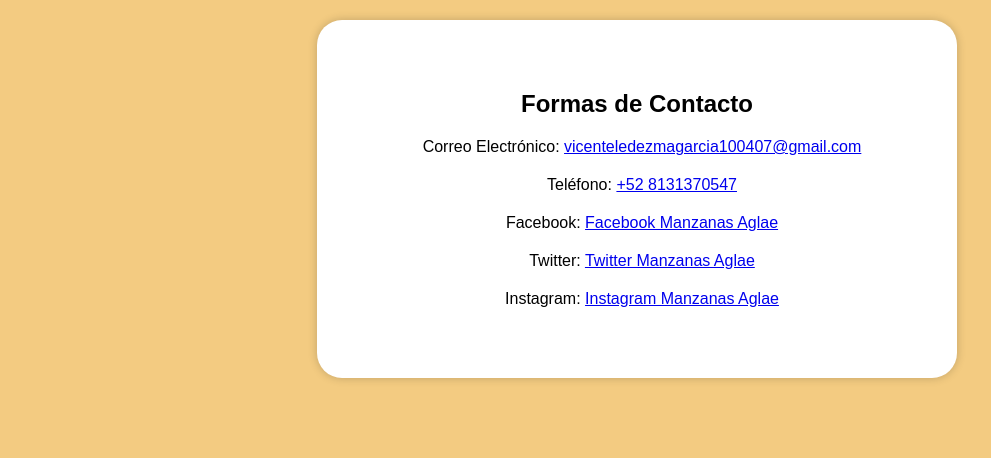
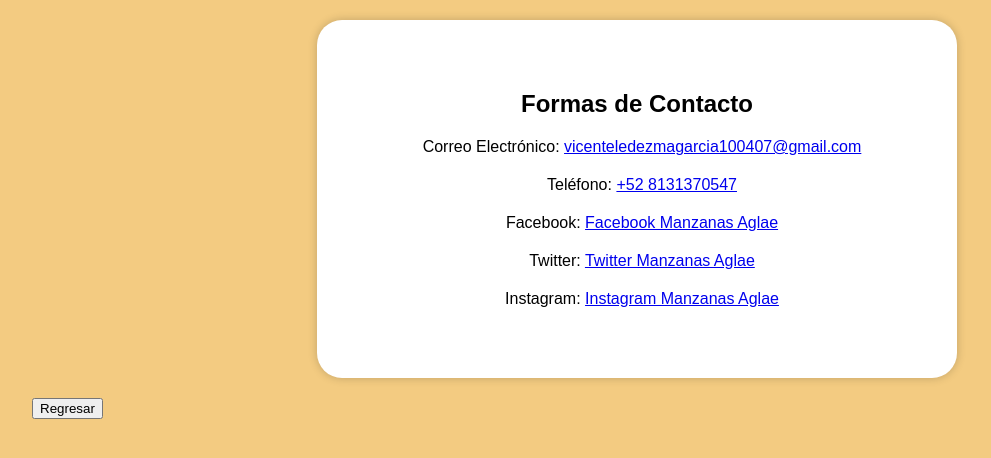
Before and after one commit to Gambinoz/Gambinoz.github.io, a plain HTML site: page aglae/contacto.html in a window 1280 px wide. Shown: the whole page, without its empty margins (3-994 px from the left). Drawn offline with Linux system fonts and the light colour scheme.

Commit message:
Update contacto.html

```diff
--- a/aglae/contacto.html
+++ b/aglae/contacto.html
@@ -35,6 +35,10 @@
     border-radius: 25px;
     box-shadow: 0 0 10px rgba(0, 0, 0, 0.2);
         }
+
+        .atras{
+            margin-left: 35px;
+        }
     </style>
 </head>
 <body>
@@ -58,5 +62,9 @@
         </div>
     </div>
 </div>
+
+<div class="atras">
+    <button  id="boton" onclick="window.location.href='https://gambinoz.github.io/aglae/'">Regresar
+</div>
 </body>
 </html>
```
